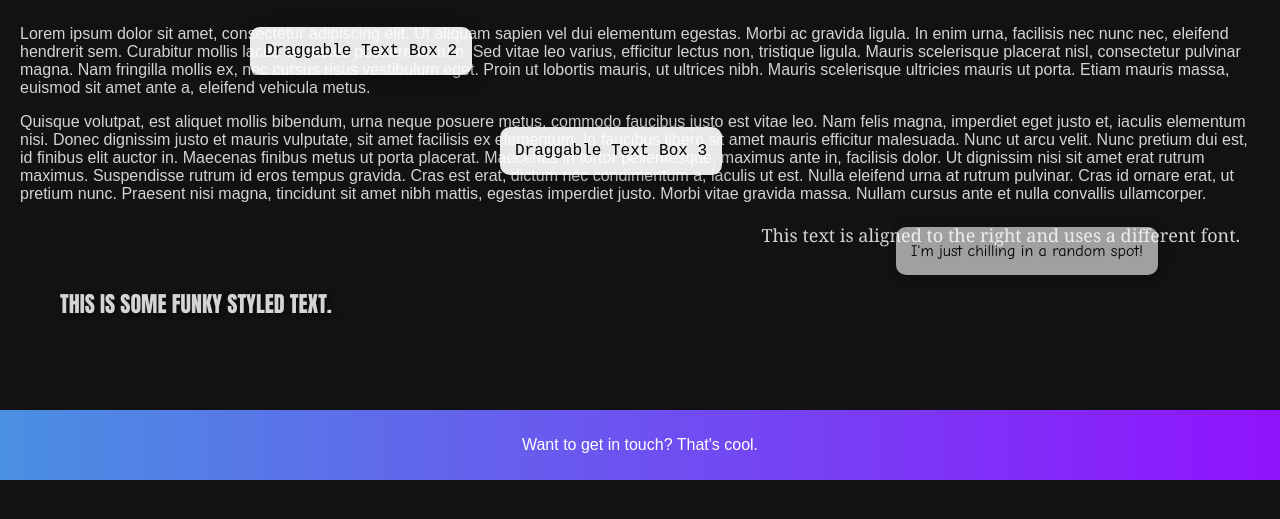
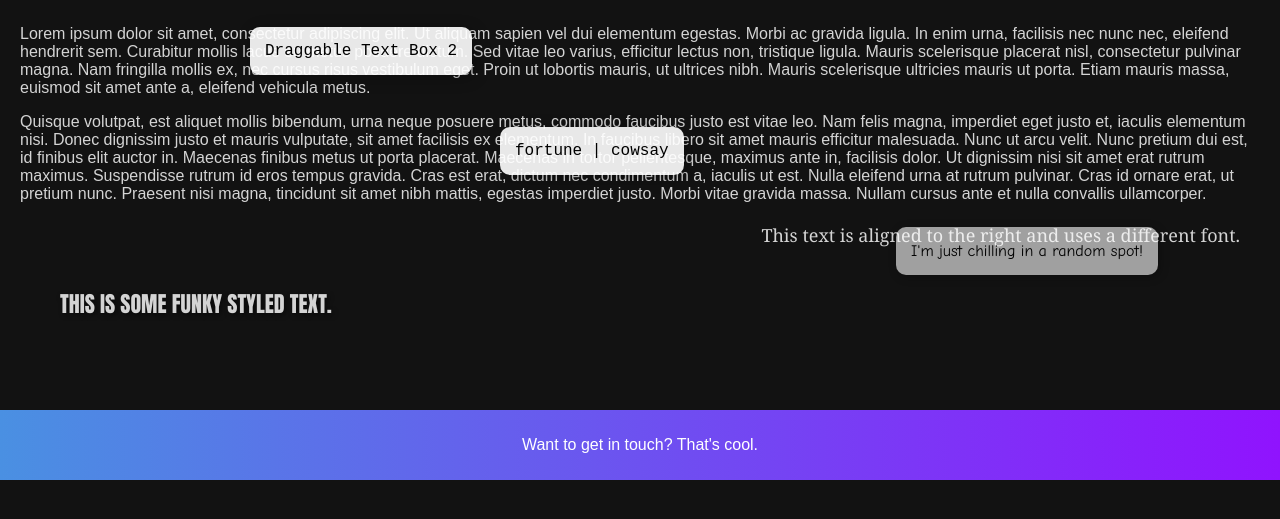
Before and after one commit to NoodleMeister/coolness, a plain HTML site: page stuff.html in a window 1280 px wide. Shown: the part 173-692 px from the top of the page. Drawn offline with Linux system fonts and the light colour scheme.

Commit message:
Update stuff.html

```diff
--- a/stuff.html
+++ b/stuff.html
@@ -3,7 +3,7 @@
 <head>
     <meta charset="UTF-8">
     <meta name="viewport" content="width=device-width, initial-scale=1.0">
-    <title>Stuff Page</title>
+    <title>Stuff</title>
     <style>
         body {
             background-color: #121212; /* Dark gray background */
@@ -118,7 +118,7 @@
 
         <div class="text-box" style="top: 100px; left: 50px;">Draggable Text Box 1</div>
         <div class="text-box" style="top: 200px; left: 250px;">Draggable Text Box 2</div>
-        <div class="text-box" style="top: 300px; left: 500px;">Draggable Text Box 3</div>
+        <div class="text-box" style="top: 300px; left: 500px;">fortune | cowsay</div>
     </div>
 
     <footer class="footer">
```
